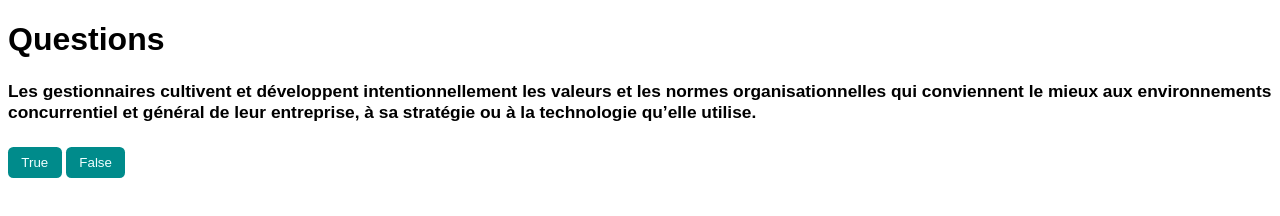
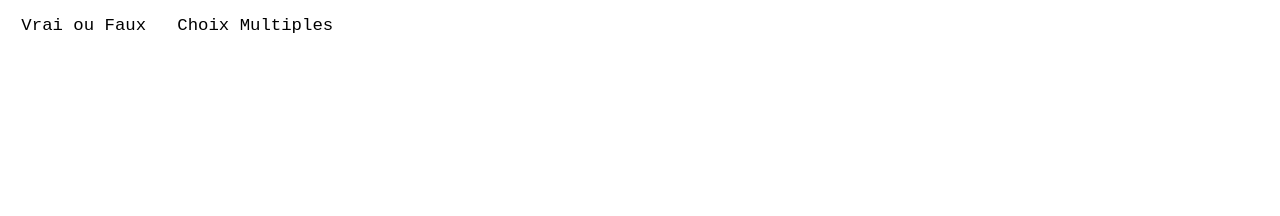
Before and after one commit to ThatSpartan/Plain, a plain HTML site: page index.html in a window 1280 px wide. Drawn offline with Linux system fonts and the light colour scheme.

Commit message:
fixed new files vrai ou faux

```diff
--- a/index.html
+++ b/index.html
@@ -7,23 +7,18 @@
     <title>True or False</title>
     <meta name="viewport" content="width=device-width, initial-scale=1">
     <link rel="stylesheet" type="text/css" media="screen" href="style.css" />
+    <style>
+        .button{background-color: rgba(240, 255, 255, 0);color: black;font-size: 13pt;font-family: 'Courier New';}
+    </style>
 </head>
 
 <body>
 
-    <h1>Questions</h1>
-
-    <div id="questions_container">
-        <h4 id="question">Hello</h4>
-    <div>
-    <div id="buttons_container">
-        <button class="button" id="true" onclick="true_call()">True</button>
-        <button class="button" id="false" onclick="false_call()">False</button>
+    <div id="menu_bar">
+        <a href="vraioufaux.html" class="button button_menu" id="vraioufaux">Vrai ou Faux</a>
+        <a href="choixmultiples.html" class="button button_menu" id="choixmultiples">Choix Multiples</a>
     </div>
 
-    <div id="animation"></div>
-
-    <script src="script.js"></script>
 </body>
 
 </html>
--- a/script.js
+++ b/script_forVraiOuFaux.js
@@ -56,6 +56,7 @@ function false_call() {
 }
 
 const anim_con = document.getElementById("animation");
+
 function play_animation(g) {
     if (g) {
         anim_con.innerHTML = "Bravo";
--- a/style.css
+++ b/style.css
@@ -30,3 +30,14 @@
         font-size: 17pt;
     }
 }
+
+.button_menu {
+    background-color: rgba(240, 255, 255, 0);
+    color: black;
+    font-size: 13pt;
+    font-family: 'Courier New';
+    text-decoration: none;
+    border-radius: 0;
+    /* border-left: 0.5pt solid black; */
+    /* border-right: 0.5pt solid black; */
+}
```
Also changed, not shown: vraioufaux.html (added, +34 -0 lines).
